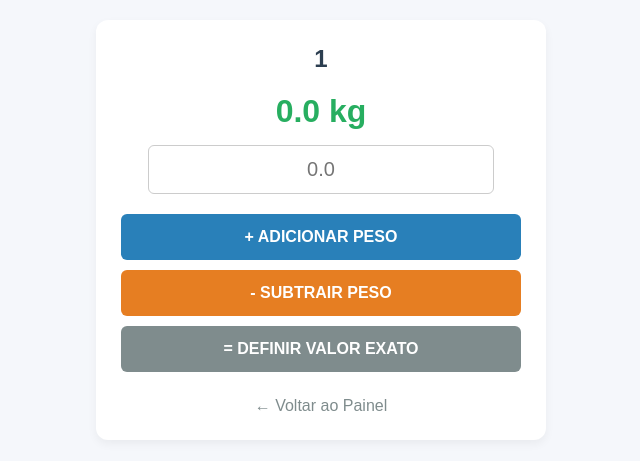
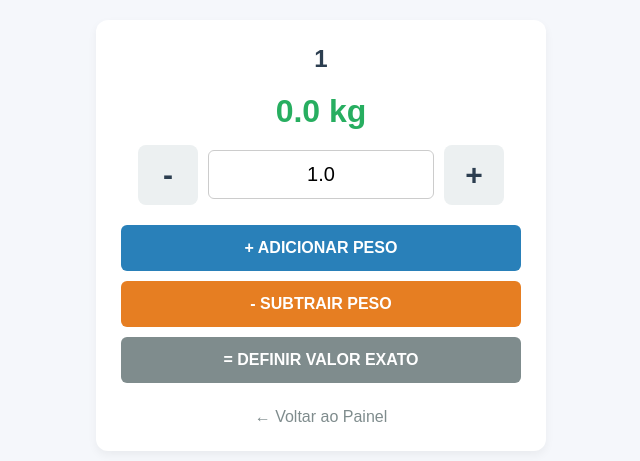
Before and after one commit to ciclaretriagem-bit/meu_inventario, a Flask app: page /selecionar/1 in a window 1280 px wide. Shown: the top 461 px of the page, without its empty margins (319-959 px from the left). Run offline with Flask 3, Linux system fonts and the light colour scheme.

Commit message:
Add files via upload

```diff
--- a/templates/ajuste.html
+++ b/templates/ajuste.html
@@ -9,7 +9,11 @@
         .box { background: white; padding: 25px; border-radius: 12px; width: 100%; max-width: 400px; box-shadow: 0 4px 10px rgba(0,0,0,0.05); text-align: center; }
         h2 { color: #2c3e50; margin-top: 0; }
         .qtd { font-size: 32px; font-weight: bold; color: #27ae60; margin: 15px 0; }
-        input[type="text"] { width: 80%; padding: 12px; font-size: 20px; text-align: center; border: 1px solid #ccc; border-radius: 6px; margin-bottom: 20px; }
+
+        .controle-peso { display: flex; justify-content: center; align-items: center; margin-bottom: 20px; gap: 10px; }
+        .btn-ajuste { width: 60px; height: 60px; font-size: 30px; font-weight: bold; border: none; border-radius: 8px; background-color: #ecf0f1; color: #2c3e50; cursor: pointer; }
+        input[type="text"] { width: 50%; padding: 12px; font-size: 20px; text-align: center; border: 1px solid #ccc; border-radius: 6px; }
+
         .btn { width: 100%; padding: 14px; font-size: 16px; font-weight: bold; border: none; border-radius: 6px; cursor: pointer; margin-bottom: 10px; color: white; }
         .btn-somar { background-color: #2980b9; }
         .btn-subtrair { background-color: #e67e22; }
@@ -24,7 +28,12 @@
 
         <form action="/atualizar" method="POST">
             <input type="hidden" name="material" value="{{ material }}">
-            <input type="text" name="valor" placeholder="0.0" inputmode="decimal" required autocomplete="off"><br>
+
+            <div class="controle-peso">
+                <button type="button" class="btn-ajuste" onclick="mudarValor(-1)">-</button>
+                <input type="text" id="campo-valor" name="valor" value="1.0" inputmode="decimal" autocomplete="off">
+                <button type="button" class="btn-ajuste" onclick="mudarValor(1)">+</button>
+            </div>
 
             <button type="submit" name="operacao" value="somar" class="btn btn-somar">+ ADICIONAR PESO</button>
             <button type="submit" name="operacao" value="subtrair" class="btn btn-subtrair">- SUBTRAIR PESO</button>
@@ -32,5 +41,15 @@
         </form>
         <a href="/" class="voltar">← Voltar ao Painel</a>
     </div>
+
+    <script>
+        function mudarValor(alteracao) {
+            let campo = document.getElementById('campo-valor');
+            let valorAtual = parseFloat(campo.value.replace(',', '.')) || 0;
+            let novoValor = valorAtual + alteracao;
+            if (novoValor < 0) novoValor = 0;
+            campo.value = novoValor.toFixed(1);
+        }
+    </script>
 </body>
 </html>
```
